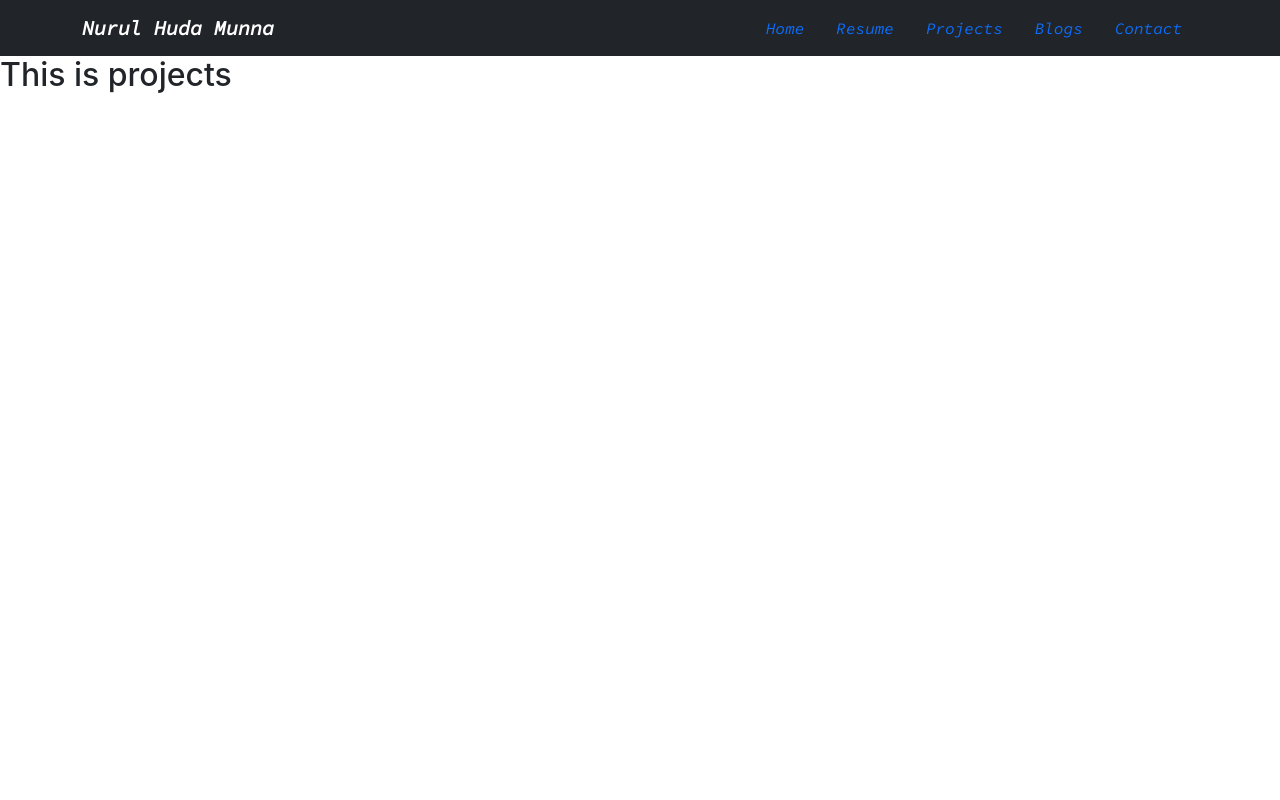
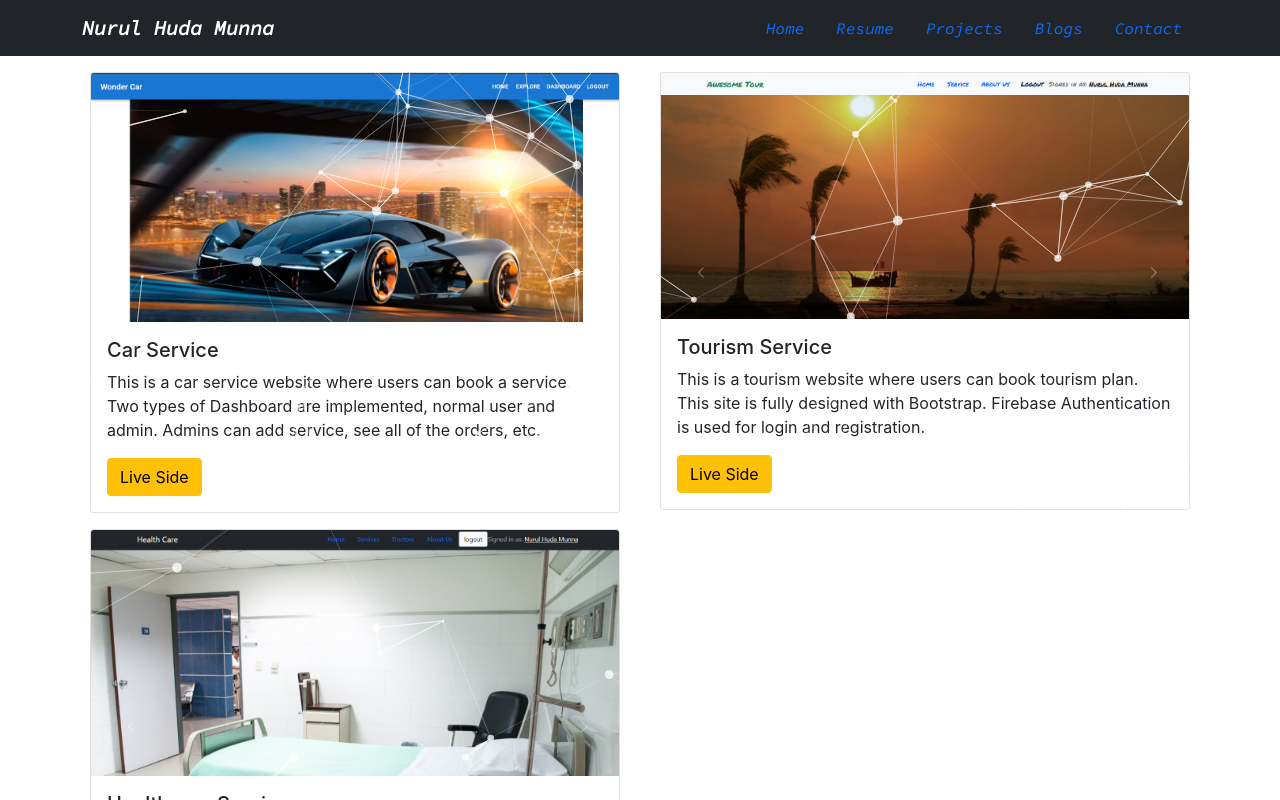
Before and after one commit to nhmunna/my-portfolio-with-react, a React (Create React App) app: page /projects in a window 1280 px wide. Shown: the top 800 px of the page. Built offline with nearby package versions, Linux system fonts and the light colour scheme; a web font is replaced by a local one.

Commit message:
all part ended

```diff
--- a/package.json
+++ b/package.json
@@ -13,6 +13,7 @@
     "react-dom": "^17.0.2",
     "react-router-dom": "^6.0.2",
     "react-scripts": "4.0.3",
+    "react-tsparticles": "^1.37.5",
     "react-typed": "^1.2.0",
     "web-vitals": "^1.0.1"
   },
--- a/src/App.js
+++ b/src/App.js
@@ -4,6 +4,7 @@ import Blogs from './components/Blogs/Blogs';
 import Contact from './components/Contact/Contact';
 import Header from './components/Header/Header';
 import Home from './components/Home/Home';
+import ParticleReact from './components/ParticleReact/ParticleReact';
 import Projects from './components/Projects/Projects';
 import Resume from './components/Resume/Resume';
 
@@ -21,6 +22,7 @@ function App() {
           <Route path="/contact" element={<Contact></Contact>}></Route>
         </Routes>
       </BrowserRouter>
+      <ParticleReact></ParticleReact>
     </div>
   );
 }
--- a/src/components/Blogs/Blogs.js
+++ b/src/components/Blogs/Blogs.js
@@ -3,7 +3,7 @@ import React from 'react';
 const Blogs = () => {
     return (
         <div>
-            <h2>This is blogs</h2>
+            <h2>This part is coming soon!!!</h2>
         </div>
     );
 };
--- /dev/null
+++ b/src/components/ParticleReact/ParticleReact.js
@@ -0,0 +1,95 @@
+import React from 'react';
+import Particles from "react-tsparticles";
+
+const ParticleReact = () => {
+    const particlesInit = (main) => {
+        console.log(main);
+
+        // you can initialize the tsParticles instance (main) here, adding custom shapes or presets
+    };
+
+    const particlesLoaded = (container) => {
+        console.log(container);
+    };
+    return (
+        <Particles
+            id="tsparticles"
+            init={particlesInit}
+            loaded={particlesLoaded}
+            options={{
+                fpsLimit: 60,
+                interactivity: {
+                    events: {
+                        onClick: {
+                            enable: true,
+                            mode: "push",
+                        },
+                        onHover: {
+                            enable: true,
+                            mode: "repulse",
+                        },
+                        resize: true,
+                    },
+                    modes: {
+                        bubble: {
+                            distance: 400,
+                            duration: 2,
+                            opacity: 0.8,
+                            size: 40,
+                        },
+                        push: {
+                            quantity: 4,
+                        },
+                        repulse: {
+                            distance: 100,
+                            duration: 0.4,
+                        },
+                    },
+                },
+                particles: {
+                    color: {
+                        value: "#ffffff",
+                    },
+                    links: {
+                        color: "#ffffff",
+                        distance: 150,
+                        enable: true,
+                        opacity: 0.5,
+                        width: 1,
+                    },
+                    collisions: {
+                        enable: true,
+                    },
+                    move: {
+                        direction: "none",
+                        enable: true,
+                        outMode: "bounce",
+                        random: false,
+                        speed: 3,
+                        straight: false,
+                    },
+                    number: {
+                        density: {
+                            enable: true,
+                            value_area: 800,
+                        },
+                        value: 80,
+                    },
+                    opacity: {
+                        value: 0.5,
+                    },
+                    shape: {
+                        type: "circle",
+                    },
+                    size: {
+                        random: true,
+                        value: 5,
+                    },
+                },
+                detectRetina: true,
+            }}
+        />
+    );
+};
+
+export default ParticleReact;
--- a/src/components/Projects/Projects.js
+++ b/src/components/Projects/Projects.js
@@ -1,9 +1,51 @@
 import React from 'react';
+import car1 from '../../img/car1.png';
+import tourism1 from '../../img/torism1.png';
+import healthcare1 from '../../img/healthcare1.png';
 
 const Projects = () => {
     return (
-        <div>
-            <h2>This is projects</h2>
+        <div className='container mt-2'>
+            <div class="row row-cols-lg-2 row-cols-sm-1 row-cols-md-1 ">
+                <div class="col-lg-6 col-md-12 col-sm-12">
+                    <div class="card m-2">
+                        <img src={car1} class="card-img-top" alt="..." />
+                        <div class="card-body">
+                            <h5 class="card-title">Car Service</h5>
+                            <p class="card-text">This is a car service website where users can book a service.
+                                Two types of Dashboard are implemented, normal user and admin.
+                                Admins can add service, see all of the orders, etc. </p>
+                            <a target="_blank" rel="noreferrer" href="https://niche-99a6c.web.app/" class="btn btn-warning">Live
+                                Side</a>
+                        </div>
+                    </div>
+                </div>
+                <div class="col-lg-6 col-md-12 col-sm-12">
+                    <div class="card m-2">
+                        <img src={tourism1} class="card-img-top" alt="..." />
+                        <div class="card-body">
+                            <h5 class="card-title">Tourism Service</h5>
+                            <p class="card-text">This is a tourism website where users can book tourism plan.
+                                This site is fully designed with Bootstrap.
+                                Firebase Authentication is used for login and registration.</p>
+                            <a target="_blank" rel="noreferrer" href="https://tourism-64219.web.app/" class="btn btn-warning">Live
+                                Side</a>
+                        </div>
+                    </div>
+                </div>
+                <div class="col-lg-6 col-md-12 col-sm-12">
+                    <div class="card m-2">
+                        <img src={healthcare1} class="card-img-top" alt="..." />
+                        <div class="card-body">
+                            <h5 class="card-title">Healthcare Service</h5>
+                            <p class="card-text">This is a healthcare website where users can book any medical plan.
+                                Users can see the details of the doctor. React router dom used for the route.</p>
+                            <a target="_blank" rel="noreferrer" href="https://health-care-fe8b3.web.app/"
+                                class="btn btn-warning">Live Side</a>
+                        </div>
+                    </div>
+                </div>
+            </div>
         </div>
     );
 };
```
Also changed, not shown: 1 other file (tests, documents, lock files or other folders).
